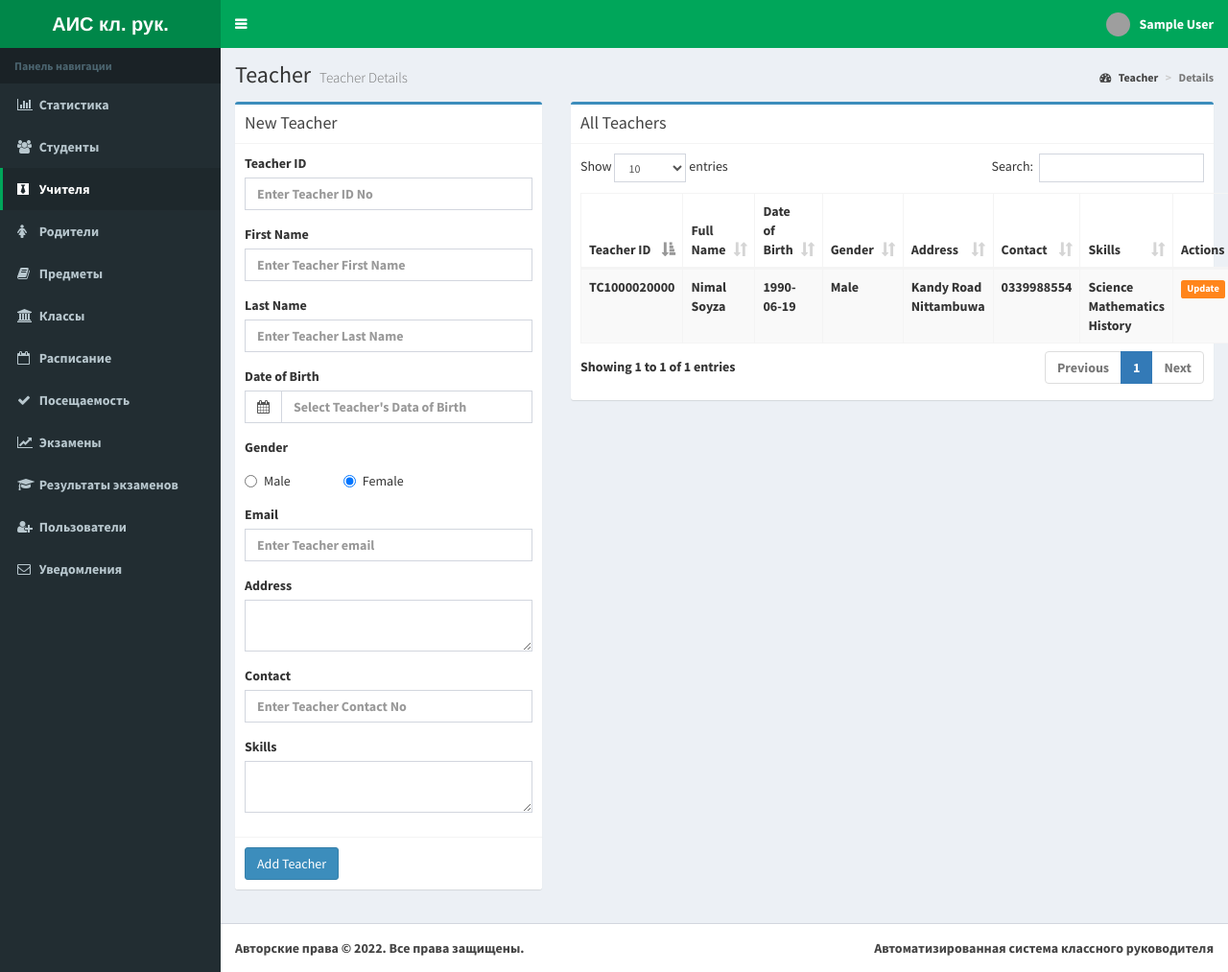
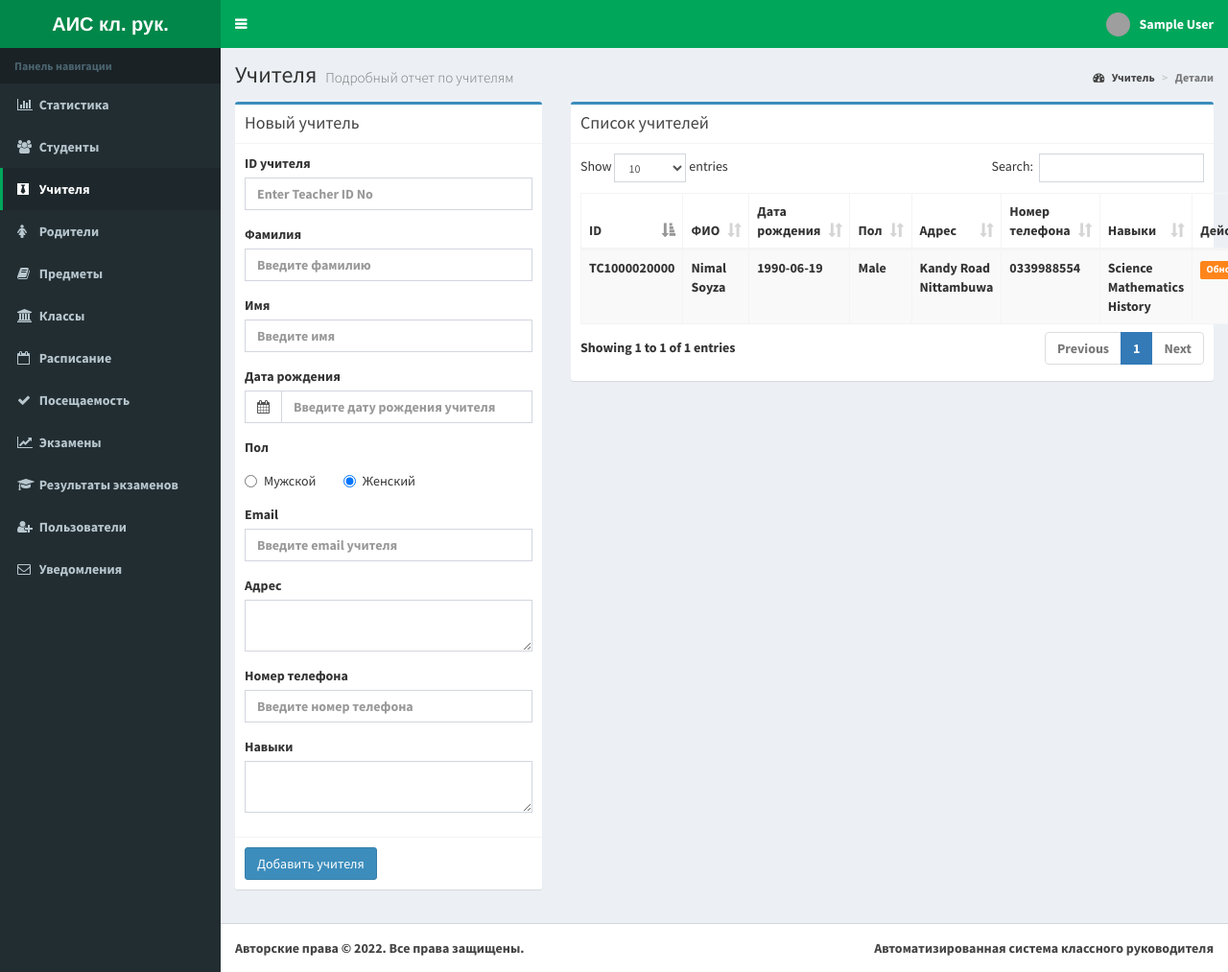
Before and after one commit to Vladimir-monomah/school_manager, a PHP site: page /teacher.php in a window 1280 px wide. Shown: the whole page at 96% size. Run offline with PHP 8.4, Linux system fonts and the light colour scheme; the visitor is signed in with stand-in values (Sample User, id 1); data comes from the database, SQL or seed files in the repository; some libraries are stand-ins or nearby versions; grey boxes are pictures that could not be loaded.

Commit message:
Обновлена вкладка учителя

```diff
--- a/teacher.php
+++ b/teacher.php
@@ -47,7 +47,7 @@ scratch. This page gets rid of all links and provides the needed markup only.
 <head>
   <meta charset="utf-8">
   <meta http-equiv="X-UA-Compatible" content="IE=edge">
-  <title>Teacher</title><link rel="icon" href="../img/favicon2.png">
+  <title>Учителя</title><link rel="icon" href="../img/favicon2.png">
   <!-- Tell the browser to be responsive to screen width -->
   <meta content="width=device-width, initial-scale=1, maximum-scale=1, user-scalable=no" name="viewport">
   <!-- Bootstrap 3.3.7 -->
@@ -83,12 +83,12 @@ scratch. This page gets rid of all links and provides the needed markup only.
     <!-- Content Header (Page header) -->
     <section class="content-header">
       <h1>
-        Teacher
-        <small>Teacher Details</small>
+        Учителя
+        <small>Подробный отчет по учителям</small>
       </h1>
       <ol class="breadcrumb">
-        <li><a href="#"><i class="fa fa-dashboard"></i> Teacher</a></li>
-        <li class="active">Details</li>
+        <li><a href="#"><i class="fa fa-dashboard"></i> Учитель</a></li>
+        <li class="active">Детали</li>
       </ol>
     </section>
 
@@ -106,14 +106,14 @@ scratch. This page gets rid of all links and provides the needed markup only.
 
          <div class="alert alert-success alert-dismissible" style="display: none;" id="truemsg">
                 <button type="button" class="close" data-dismiss="alert" aria-hidden="true">×</button>
-                <h4><i class="icon fa fa-check"></i> Success!</h4>
-                New Teacher Successfully added
+                <h4><i class="icon fa fa-check"></i> Успех!</h4>
+                Новый учитель был добавлен
               </div>
 
           <!-- general form elements -->
           <div class="box box-primary">
             <div class="box-header with-border">
-              <h3 class="box-title">New Teacher</h3>
+              <h3 class="box-title">Новый учитель</h3>
             </div>
             <!-- /.box-header -->
             <!-- form start -->
@@ -121,39 +121,39 @@ scratch. This page gets rid of all links and provides the needed markup only.
               <div class="box-body">
 
                  <div class="form-group">
-                  <label for="exampleInputPassword1">Teacher ID</label>
+                  <label for="exampleInputPassword1">ID учителя</label>
                   <input name="sid" type="text" class="form-control" id="exampleInputPassword1" placeholder="Enter Teacher ID No" required>
                 </div>
 
                 <div class="form-group">
-                  <label for="exampleInputPassword1">First Name</label>
-                  <input name="fname" type="text" class="form-control" id="exampleInputPassword1" placeholder="Enter Teacher First Name" required>
+                  <label for="exampleInputPassword1">Фамилия</label>
+                  <input name="fname" type="text" class="form-control" id="exampleInputPassword1" placeholder="Введите фамилию" required>
                 </div>
 
                 <div class="form-group">
-                  <label for="exampleInputPassword1">Last Name</label>
-                  <input name="lname" type="text" class="form-control" id="exampleInputPassword1" placeholder="Enter Teacher Last Name" required>
+                  <label for="exampleInputPassword1">Имя</label>
+                  <input name="lname" type="text" class="form-control" id="exampleInputPassword1" placeholder="Введите имя" required>
                 </div>
 
                  <div class="form-group">
 
-                <label>Date of Birth</label>
+                <label>Дата рождения</label>
 
                 <div class="input-group date">
                   <div class="input-group-addon">
                     <i class="fa fa-calendar"></i>
                   </div>
-                  <input type="text" name='dob' class="form-control pull-right" id="datepicker" placeholder="Select Teacher's Data of Birth">
+                  <input type="text" name='dob' class="form-control pull-right" id="datepicker" placeholder="Введите дату рождения учителя">
                 </div>
                 <!-- /.input group -->
 
                 </div>
 
                 <div class="form-group">
-                  <label for="exampleInputPassword1">Gender</label>
+                  <label for="exampleInputPassword1">Пол</label>
                   <div class="radio ">
-  <label style="width: 100px"><input type="radio" name="gender" value="Male" checked>Male</label>
-  <label style="width: 100px"><input type="radio" name="gender" value="Female" checked>Female</label>
+  <label style="width: 100px"><input type="radio" name="gender" value="Male" checked>Мужской</label>
+  <label style="width: 100px"><input type="radio" name="gender" value="Female" checked>Женский</label>
 
 </div>
 
@@ -162,21 +162,21 @@ scratch. This page gets rid of all links and provides the needed markup only.
 
                   <div class="form-group">
                   <label for="exampleInputPassword1">Email</label>
-                  <input name="email" type="email" class="form-control" id="exampleInputPassword1" placeholder="Enter Teacher email" required>
+                  <input name="email" type="email" class="form-control" id="exampleInputPassword1" placeholder="Введите email учителя" required>
                 </div>
 
 
                 <div class="form-group">
-    <label for="exampleFormControlTextarea1">Address</label>
+    <label for="exampleFormControlTextarea1">Адрес</label>
     <textarea name="address" class="form-control" id="exampleFormControlTextarea1" rows="2"></textarea>
   </div>
    <div class="form-group">
-                  <label for="exampleInputPassword1">Contact</label>
-                  <input name="contact" type="text" class="form-control" id="exampleInputPassword1" placeholder="Enter Teacher Contact No" required>
+                  <label for="exampleInputPassword1">Номер телефона</label>
+                  <input name="contact" type="text" class="form-control" id="exampleInputPassword1" placeholder="Введите номер телефона" required>
                 </div>
 
   <div class="form-group">
-    <label for="exampleFormControlTextarea1">Skills</label>
+    <label for="exampleFormControlTextarea1">Навыки</label>
     <textarea name="skill" class="form-control" id="exampleFormControlTextarea1" rows="2"></textarea>
   </div>
 
@@ -189,7 +189,7 @@ scratch. This page gets rid of all links and provides the needed markup only.
               <!-- /.box-body -->
 
               <div class="box-footer">
-                <button type="submit" name="submit" value="submit" class="btn btn-primary">Add Teacher</button>
+                <button type="submit" name="submit" value="submit" class="btn btn-primary">Добавить учителя</button>
               </div>
             </form>
 
@@ -216,7 +216,8 @@ $email = $_POST['email'];
 
 
 
-                    $sql = "INSERT INTO Teacher (tid,fname,lname,bday,address,gender,skill,contact,email) VALUES ('".$tid."', '".$fname."', '".$lname."','".$dob."','".$address."','".$gender."','".$skill."','".$contact."','".$email."')";
+                    $sql = "INSERT INTO Teacher (tid,fname,lname,bday,address,gender,skill,contact,email)
+                    VALUES ('".$tid."', '".$fname."', '".$lname."','".$dob."','".$address."','".$gender."','".$skill."','".$contact."','".$email."')";
 
                   if ($conn->query($sql) === TRUE) {
                          echo "<script type='text/javascript'> var x = document.getElementById('truemsg');
@@ -250,14 +251,14 @@ x.style.display='block';</script>";
 
          <div class="alert alert-success alert-dismissible" style="display: none;" id="truemsg">
                 <button type="button" class="close" data-dismiss="alert" aria-hidden="true">×</button>
-                <h4><i class="icon fa fa-check"></i> Success!</h4>
-                 Teacher Update Successfully
+                <h4><i class="icon fa fa-check"></i> Успех!</h4>
+                Учитель успешно обновлен
               </div>
 
           <!-- general form elements -->
           <div class="box box-primary">
             <div class="box-header with-border">
-              <h3 class="box-title">Update Teacher</h3>
+              <h3 class="box-title">Обновить учителя</h3>
             </div>
             <!-- /.box-header -->
             <!-- form start -->
@@ -265,23 +266,23 @@ x.style.display='block';</script>";
               <div class="box-body">
 
                  <div class="form-group">
-                  <label for="exampleInputPassword1">Teacher ID</label>
+                  <label for="exampleInputPassword1">ID</label>
                   <input name="sid" type="text" class="form-control" id="exampleInputPassword1"  required value=<?php echo "'".$tid."'"; ?>>
                 </div>
 
                 <div class="form-group">
-                  <label for="exampleInputPassword1">First Name</label>
+                  <label for="exampleInputPassword1">Имя</label>
                   <input name="fname" type="text" class="form-control" id="exampleInputPassword1"  required value=<?php echo "'".$fname."'"; ?>>
                 </div>
 
                 <div class="form-group">
-                  <label for="exampleInputPassword1">Last Name</label>
+                  <label for="exampleInputPassword1">Фамилия</label>
                   <input name="lname" type="text" class="form-control" id="exampleInputPassword1"  required value=<?php echo "'".$lname."'"; ?>>
                 </div>
 
                  <div class="form-group">
 
-                <label>Date of Birth</label>
+                <label>Дата рождения</label>
 
                 <div class="input-group date">
                   <div class="input-group-addon">
@@ -294,10 +295,10 @@ x.style.display='block';</script>";
                 </div>
 
                 <div class="form-group">
-                  <label for="exampleInputPassword1">Gender</label>
+                  <label for="exampleInputPassword1">Пол</label>
                   <div class="radio ">
-  <label style="width: 100px"><input type="radio" name="gender" value="Male" <?php if($gender=='Male'){echo 'checked';} ?>>Male</label>
-  <label style="width: 100px"><input type="radio" name="gender" value="Female" <?php if($gender=='Female'){echo 'checked';} ?>>Female</label>
+  <label style="width: 100px"><input type="radio" name="gender" value="Male" <?php if($gender=='Male'){echo 'checked';} ?>>Мцжской</label>
+  <label style="width: 100px"><input type="radio" name="gender" value="Female" <?php if($gender=='Female'){echo 'checked';} ?>>Женский</label>
 
 </div>
 
@@ -311,17 +312,17 @@ x.style.display='block';</script>";
 
 
                 <div class="form-group">
-    <label for="exampleFormControlTextarea1">Address</label>
+    <label for="exampleFormControlTextarea1">Адрес</label>
     <textarea name="address" class="form-control" id="exampleFormControlTextarea1" rows="2"><?php echo $address; ?></textarea>
   </div>
 
    <div class="form-group">
-                  <label for="exampleInputPassword1">Contact</label>
+                  <label for="exampleInputPassword1">Номер телефона</label>
                   <input name="contact" type="text" class="form-control" id="exampleInputPassword1"  required value=<?php echo "'".$contact."'"; ?>>
                 </div>
 
   <div class="form-group">
-    <label for="exampleFormControlTextarea1">Skills</label>
+    <label for="exampleFormControlTextarea1">Навыки</label>
     <textarea name="skill" class="form-control" id="exampleFormControlTextarea1" rows="2"><?php echo $skill; ?></textarea>
   </div>
 
@@ -334,7 +335,7 @@ x.style.display='block';</script>";
               <!-- /.box-body -->
 
               <div class="box-footer">
-                <button type="submit" name="submit" value="submit" class="btn btn-primary">Update Teacher</button>
+                <button type="submit" name="submit" value="submit" class="btn btn-primary">Обновить учителя</button>
               </div>
             </form>
 
@@ -359,7 +360,8 @@ x.style.display='block';</script>";
                   try {
 
 
-                   $sql = "UPDATE teacher SET fname='".$fname."',lname='".$lname."',bday='".$dob."',address='".$address."',gender='".$gender."',skill='".$skill."',contact='".$contact."',email='".$email."' WHERE tid = '".$tid."'";
+                   $sql = "UPDATE teacher SET fname='".$fname."',lname='".$lname."',bday='".$dob."',address='".$address."',
+                   gender='".$gender."',skill='".$skill."',contact='".$contact."',email='".$email."' WHERE tid = '".$tid."'";
 
                    // $sql = "INSERT INTO Teacher (tid,fname,lname,bday,address,gender,skill,contact,email) VALUES ('".$tid."', '".$fname."', '".$lname."','".$dob."','".$address."','".$gender."','".$skill."','".$contact."','".$email."')";
 
@@ -395,7 +397,7 @@ x.style.display='block';</script>";
 
           <div class="box box-primary">
             <div class="box-header with-border">
-              <h3 class="box-title">All Teachers</h3>
+              <h3 class="box-title">Список учителей</h3>
             </div>
 
             <!-- /.box-header -->
@@ -403,14 +405,14 @@ x.style.display='block';</script>";
               <table id="example1" class="table table-bordered table-striped">
                 <thead>
                 <tr>
-                  <th>Teacher ID</th>
-                  <th>Full Name</th>
-                  <th>Date of Birth</th>
-                  <th>Gender</th>
-                  <th>Address</th>
-                  <th>Contact</th>
-                  <th>Skills</th>
-                  <th>Actions</th>
+                  <th>ID</th>
+                  <th>ФИО</th>
+                  <th>Дата рождения</th>
+                  <th>Пол</th>
+                  <th>Адрес</th>
+                  <th>Номер телефона</th>
+                  <th>Навыки</th>
+                  <th>Действия</th>
 
                 </tr>
                 </thead>
@@ -425,7 +427,9 @@ x.style.display='block';</script>";
                   if ($result->num_rows > 0) {
                    // output data of each row
                      while($row = $result->fetch_assoc()) {
-                      echo "<tr><td> " . $row["tid"]. " </td><td> " . $row["fname"]." ". $row["lname"]. " </td><td> " . $row["bday"]. "</td><td>" . $row["gender"]. "</td><td>" . $row["address"]. "</td><td>" . $row["contact"]. "</td><td>" . $row["skill"]. "</td><td><a href='teacher.php?update=". $row["tid"]."'><small class='label  bg-orange'>Update</small></a></td></tr>";
+                      echo "<tr><td> " . $row["tid"]. " </td><td> " . $row["fname"]." ". $row["lname"]. " </td><td> " . $row["bday"]. "</td><td>" .
+                      $row["gender"]. "</td><td>" . $row["address"]. "</td><td>" . $row["contact"]. "</td><td>" . $row["skill"]. "</td>
+                      <td><a href='teacher.php?update=". $row["tid"]."'><small class='label  bg-orange'>Обновить</small></a></td></tr>";
                        }
                                   }
 
```
